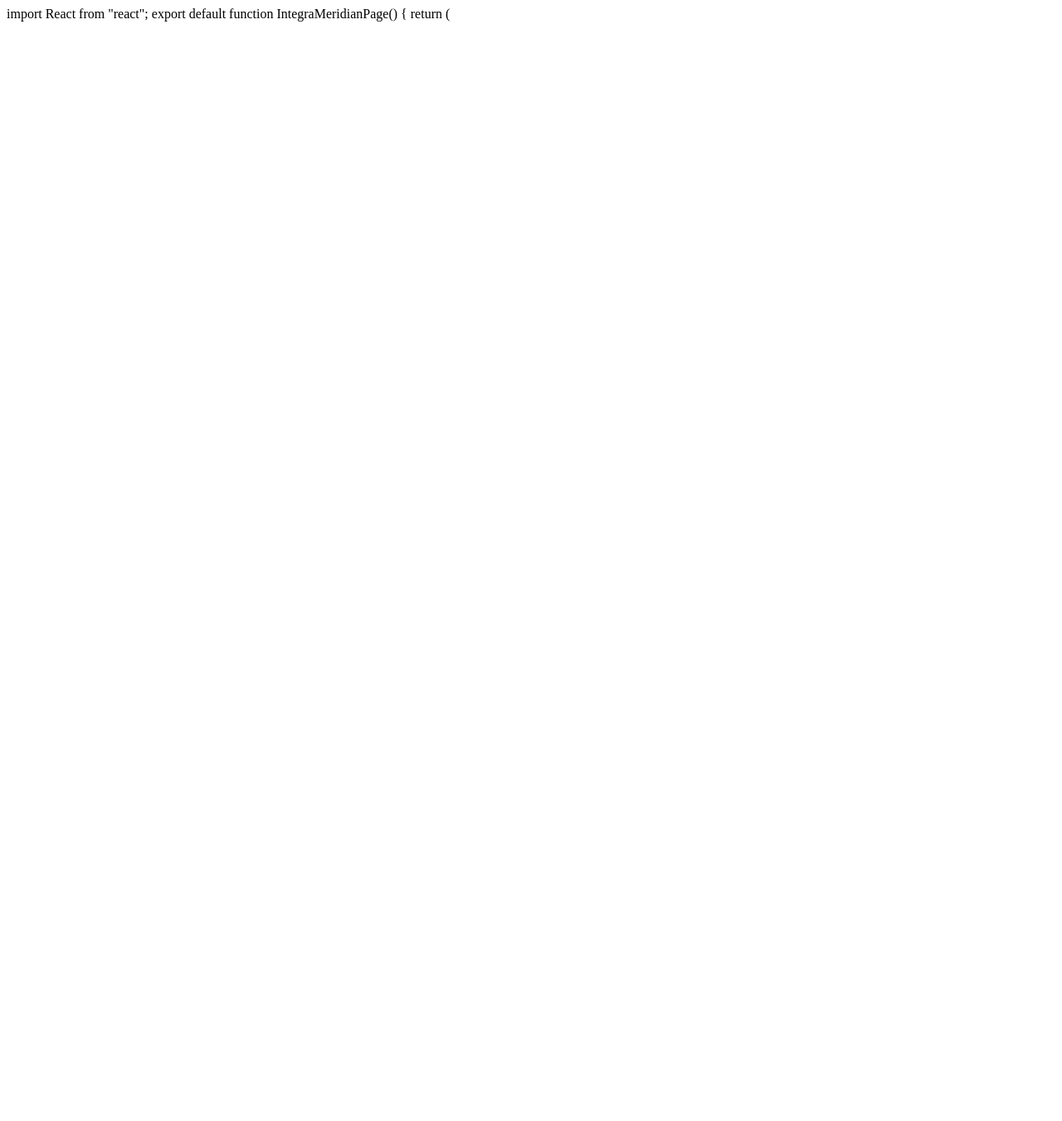
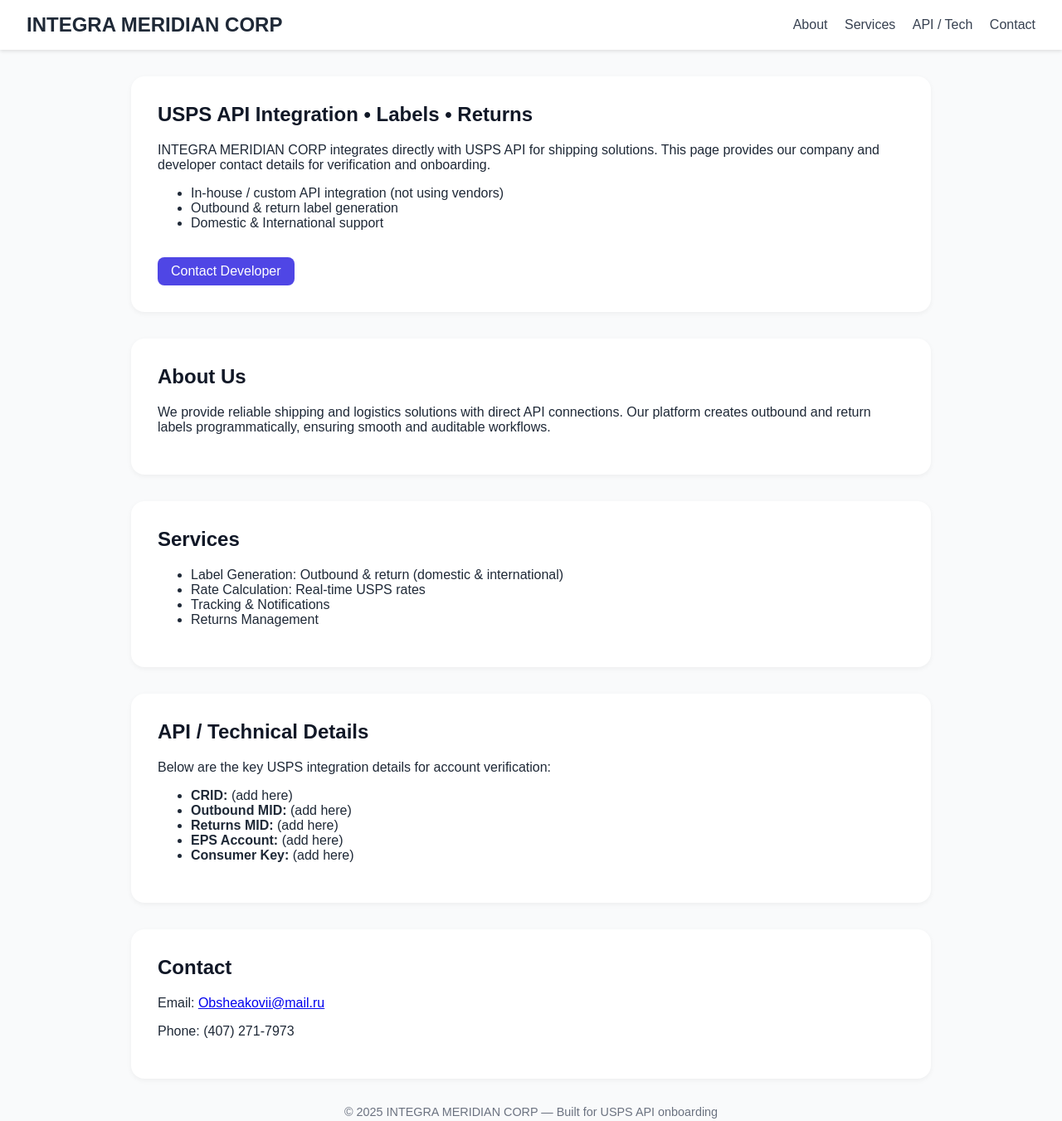
Before and after one commit to Ronnyk-tech/integrameridiancorp.com-, a plain HTML site: page index.html in a window 1280 px wide. Shown: the whole page at 83% size. Before the commit the page ends 800 px from the top, so only its background shows below. Drawn offline with Linux system fonts and the light colour scheme.

Commit message:
Add files via upload

```diff
--- a/index.html
+++ b/index.html
@@ -1,37 +1,84 @@
-import React from "react";
+<!DOCTYPE html>
+<html lang="en">
+<head>
+  <meta charset="UTF-8">
+  <meta name="viewport" content="width=device-width, initial-scale=1.0">
+  <title>INTEGRA MERIDIAN CORP</title>
+  <style>
+    body { font-family: Arial, sans-serif; margin: 0; background: #f9fafb; color: #1f2937; }
+    header { background: #fff; box-shadow: 0 2px 4px rgba(0,0,0,0.1); padding: 1rem 2rem; display: flex; justify-content: space-between; align-items: center; }
+    header h1 { margin: 0; font-size: 1.5rem; }
+    nav a { margin-left: 1rem; text-decoration: none; color: #374151; }
+    nav a:hover { text-decoration: underline; }
+    section { background: #fff; margin: 2rem auto; padding: 2rem; border-radius: 1rem; max-width: 900px; box-shadow: 0 2px 6px rgba(0,0,0,0.05); }
+    h2 { margin-top: 0; color: #111827; }
+    .btn { display: inline-block; padding: 0.5rem 1rem; margin-top: 1rem; background: #4f46e5; color: #fff; border-radius: 0.5rem; text-decoration: none; }
+    .btn:hover { background: #4338ca; }
+    footer { text-align: center; font-size: 0.9rem; color: #6b7280; margin: 2rem 0; }
+  </style>
+  <script>
+    if (window.location.hostname === "www.integrameridiancorp.com") {
+      window.location.href = "https://integrameridiancorp.com" + window.location.pathname;
+    }
+  </script>
+</head>
+<body>
+  <header>
+    <h1>INTEGRA MERIDIAN CORP</h1>
+    <nav>
+      <a href="#about">About</a>
+      <a href="#services">Services</a>
+      <a href="#technical">API / Tech</a>
+      <a href="#contact">Contact</a>
+    </nav>
+  </header>
 
-export default function IntegraMeridianPage() {
-  return (
-    <div className="min-h-screen bg-gray-50 text-slate-800">
-      <head>
-        <script dangerouslySetInnerHTML={{ __html: `
-          if (window.location.hostname === "www.integrameridiancorp.com") {
-            window.location.href = "https://integrameridiancorp.com" + window.location.pathname;
-          }
-        `}} />
-      </head>
+  <section id="intro">
+    <h2>USPS API Integration • Labels • Returns</h2>
+    <p>INTEGRA MERIDIAN CORP integrates directly with USPS API for shipping solutions. This page provides our company and developer contact details for verification and onboarding.</p>
+    <ul>
+      <li>In-house / custom API integration (not using vendors)</li>
+      <li>Outbound & return label generation</li>
+      <li>Domestic & International support</li>
+    </ul>
+    <a href="#contact" class="btn">Contact Developer</a>
+  </section>
 
-      <header className="bg-white shadow">
-        <div className="max-w-5xl mx-auto px-6 py-6 flex items-center justify-between">
-          <div className="flex items-center space-x-4">
-            <div className="w-12 h-12 rounded-lg bg-gradient-to-br from-indigo-600 to-sky-500 flex items-center justify-center text-white font-bold">IM</div>
-            <div>
-              <h1 className="text-xl font-semibold">INTEGRA MERIDIAN CORP</h1>
-              <p className="text-sm text-slate-500">Reliable shipping & logistics — API integration ready</p>
-            </div>
-          </div>
-          <nav className="text-sm text-slate-600 space-x-4 hidden md:flex">
-            <a href="#about" className="hover:underline">About</a>
-            <a href="#services" className="hover:underline">Services</a>
-            <a href="#technical" className="hover:underline">API / Tech</a>
-            <a href="#contact" className="hover:underline">Contact</a>
-          </nav>
-        </div>
-      </header>
+  <section id="about">
+    <h2>About Us</h2>
+    <p>We provide reliable shipping and logistics solutions with direct API connections. Our platform creates outbound and return labels programmatically, ensuring smooth and auditable workflows.</p>
+  </section>
 
-      <main className="max-w-5xl mx-auto px-6 py-12">
-        {/* Rest of the sections remain unchanged */}
-      </main>
-    </div>
-  );
-}
+  <section id="services">
+    <h2>Services</h2>
+    <ul>
+      <li>Label Generation: Outbound & return (domestic & international)</li>
+      <li>Rate Calculation: Real-time USPS rates</li>
+      <li>Tracking & Notifications</li>
+      <li>Returns Management</li>
+    </ul>
+  </section>
+
+  <section id="technical">
+    <h2>API / Technical Details</h2>
+    <p>Below are the key USPS integration details for account verification:</p>
+    <ul>
+      <li><strong>CRID:</strong> (add here)</li>
+      <li><strong>Outbound MID:</strong> (add here)</li>
+      <li><strong>Returns MID:</strong> (add here)</li>
+      <li><strong>EPS Account:</strong> (add here)</li>
+      <li><strong>Consumer Key:</strong> (add here)</li>
+    </ul>
+  </section>
+
+  <section id="contact">
+    <h2>Contact</h2>
+    <p>Email: <a href="mailto:Obsheakovii@mail.ru">Obsheakovii@mail.ru</a></p>
+    <p>Phone: (407) 271-7973</p>
+  </section>
+
+  <footer>
+    © <script>document.write(new Date().getFullYear());</script> INTEGRA MERIDIAN CORP — Built for USPS API onboarding
+  </footer>
+</body>
+</html>
```
